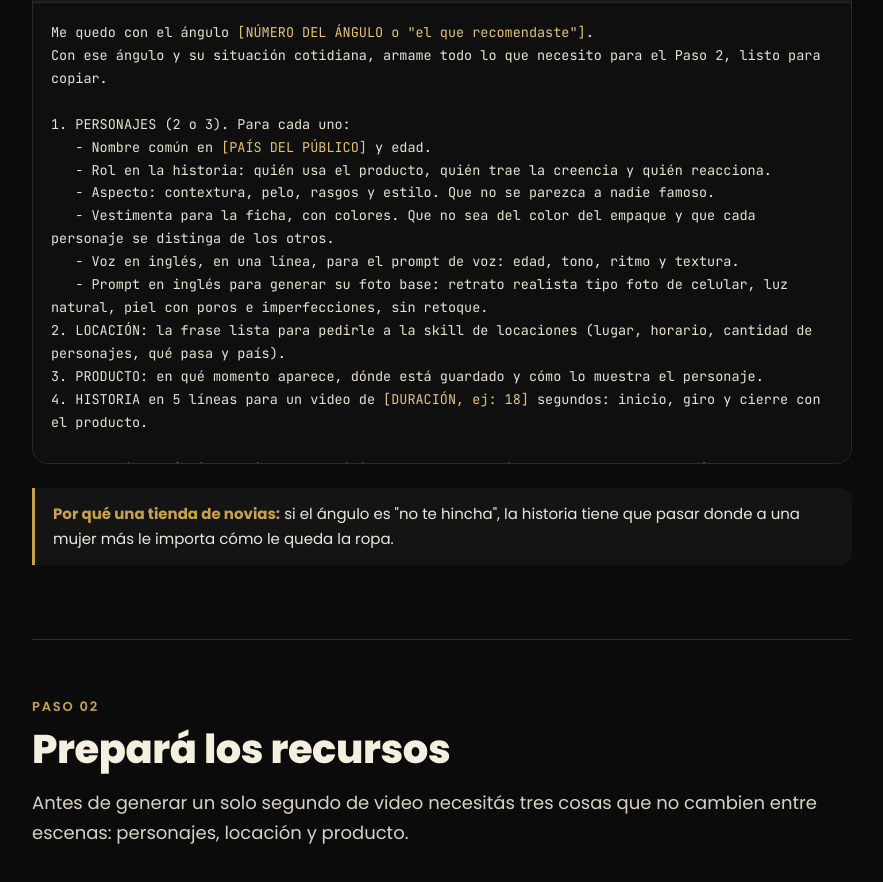
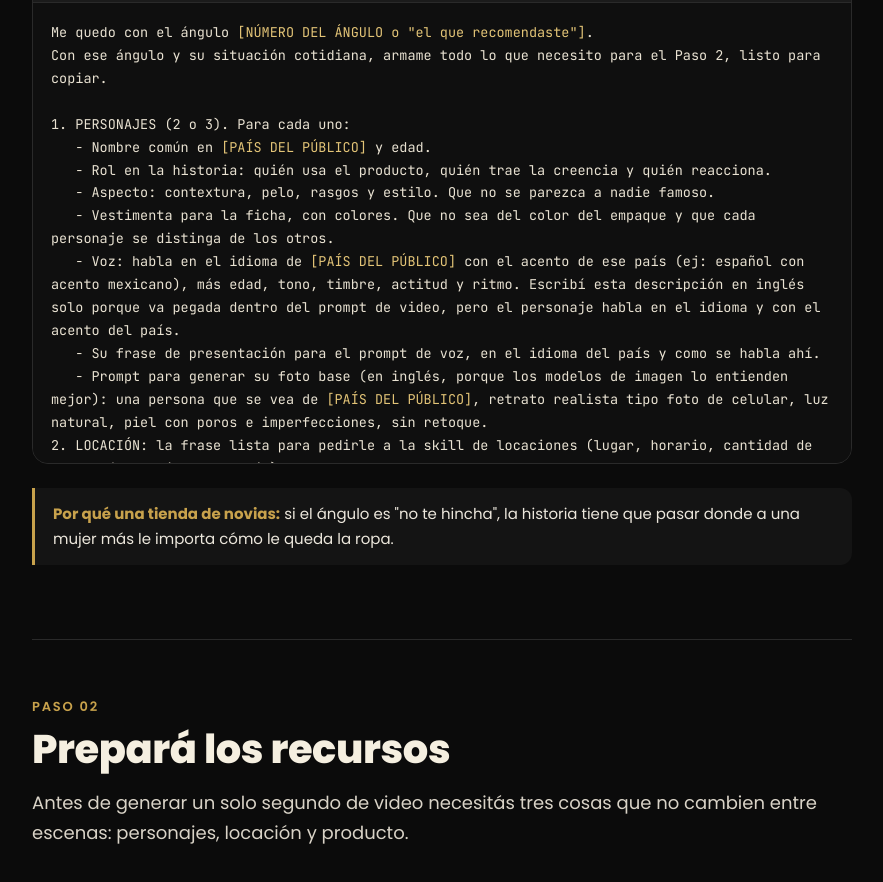
Before and after one commit to ecommastery24/guias, a plain HTML site: page anuncios-micro-drama/index.html in a window 1280 px wide. Shown: the part 3085-3967 px from the top of the page, without its empty margins (198-1081 px from the left). Drawn offline with Linux system fonts and the light colour scheme.

Commit message:
Add files via upload

```diff
--- a/anuncios-micro-drama/index.html
+++ b/anuncios-micro-drama/index.html
@@ -263,11 +263,12 @@ Con ese ángulo y su situación cotidiana, armame todo lo que necesito para el P
    - Rol en la historia: quién usa el producto, quién trae la creencia y quién reacciona.
    - Aspecto: contextura, pelo, rasgos y estilo. Que no se parezca a nadie famoso.
    - Vestimenta para la ficha, con colores. Que no sea del color del empaque y que cada personaje se distinga de los otros.
-   - Voz en inglés, en una línea, para el prompt de voz: edad, tono, ritmo y textura.
-   - Prompt en inglés para generar su foto base: retrato realista tipo foto de celular, luz natural, piel con poros e imperfecciones, sin retoque.
+   - Voz: habla en el idioma de <span class="ph">[PAÍS DEL PÚBLICO]</span> con el acento de ese país (ej: español con acento mexicano), más edad, tono, timbre, actitud y ritmo. Escribí esta descripción en inglés solo porque va pegada dentro del prompt de video, pero el personaje habla en el idioma y con el acento del país.
+   - Su frase de presentación para el prompt de voz, en el idioma del país y como se habla ahí.
+   - Prompt para generar su foto base (en inglés, porque los modelos de imagen lo entienden mejor): una persona que se vea de <span class="ph">[PAÍS DEL PÚBLICO]</span>, retrato realista tipo foto de celular, luz natural, piel con poros e imperfecciones, sin retoque.
 2. LOCACIÓN: la frase lista para pedirle a la skill de locaciones (lugar, horario, cantidad de personajes, qué pasa y país).
 3. PRODUCTO: en qué momento aparece, dónde está guardado y cómo lo muestra el personaje.
-4. HISTORIA en 5 líneas para un video de <span class="ph">[DURACIÓN, ej: 18]</span> segundos: inicio, giro y cierre con el producto.
+4. HISTORIA en 5 líneas para un video de <span class="ph">[DURACIÓN, ej: 18]</span> segundos: inicio, giro y cierre con el producto. Los diálogos, en el idioma y con las expresiones de <span class="ph">[PAÍS DEL PÚBLICO]</span>.
 
 Reglas: mismo público y mismos beneficios que antes. No inventes nada que no esté en lo que te di o en el empaque.</pre></div>
     <div class="note"><b>Por qué una tienda de novias:</b> si el ángulo es "no te hincha", la historia tiene que pasar donde a una mujer más le importa cómo le queda la ropa.</div>
@@ -298,9 +299,9 @@ Same person, same outfit and same hairstyle in all three panels. Exactly one per
     <p class="use"><b>Cómo usarlo:</b> adjuntá la ficha en Seedance 2.5 y pegá el prompt. Lo que cambia entre personajes es la expresión y la voz: cada una tiene que sonar distinta.</p>
     <div class="pc"><div class="pc-top"><div class="tt"><span>Prompt 04</span>Voz y movimiento<span class="tl">· Seedance 2.5</span></div><button class="copy">Copiar</button></div><pre>Animate this character reference sheet exactly as it is: keep the three-panel layout, the white gutters between the panels and the solid light grey background completely fixed for the whole clip. No cuts, no transitions, no morphing between panels, no new people, no new objects. The same <span class="ph">[woman / man]</span> in every panel, with <span class="ph">[her/his]</span> face, hair, body, outfit and accessories identical to the image. Realistic, natural motion, unretouched skin texture, soft even studio light, 5 seconds.
 
-Left panel (face close-up): <span class="ph">[she/he]</span> comes alive with natural micro-expressions. <span class="ph">[She/He]</span> blinks, looks straight into the camera with a <span class="ph">[EXPRESIÓN, ej: calm, self-assured expression with a subtle knowing smile]</span> and says clearly in Spanish, with accurate lip-sync: "<span class="ph">[FRASE, ej: Esta es mi voz y este es mi cuerpo.]</span>" <span class="ph">[Her/His]</span> eyebrows lift slightly on "<span class="ph">[PALABRA DE LA FRASE]</span>", <span class="ph">[her/his]</span> head tilts a few degrees and the loose strands of hair around <span class="ph">[her/his]</span> face move gently.
+Left panel (face close-up): <span class="ph">[she/he]</span> comes alive with natural micro-expressions. <span class="ph">[She/He]</span> blinks, looks straight into the camera with a <span class="ph">[EXPRESIÓN, ej: calm, self-assured expression with a subtle knowing smile]</span> and says clearly in <span class="ph">[IDIOMA, ej: Spanish]</span>, with accurate lip-sync: "<span class="ph">[FRASE EN EL IDIOMA DEL PAÍS, ej: Esta es mi voz y este es mi cuerpo.]</span>" <span class="ph">[Her/His]</span> eyebrows lift slightly on "<span class="ph">[PALABRA DE LA FRASE]</span>", <span class="ph">[her/his]</span> head tilts a few degrees and the loose strands of hair around <span class="ph">[her/his]</span> face move gently.
 
-VOICE (define it exactly like this): <span class="ph">[EDAD Y ORIGEN, ej: a Latin American woman around thirty]</span>, <span class="ph">[ACENTO, ej: neutral Latin American accent]</span>, <span class="ph">[TONO, ej: low-medium pitch]</span>, <span class="ph">[TIMBRE, ej: smooth, velvety and calm]</span>, <span class="ph">[ACTITUD, ej: poised and self-assured]</span>, <span class="ph">[RITMO, ej: slow and unhurried pace]</span>. Clean, close-mic studio recording, no echo.
+VOICE (define it exactly like this): <span class="ph">[EDAD Y ORIGEN, ej: a Latin American woman around thirty]</span>, <span class="ph">[ACENTO DEL PAÍS DEL PÚBLICO, ej: Mexican accent / Spanish from Spain accent / Colombian accent]</span>, <span class="ph">[TONO, ej: low-medium pitch]</span>, <span class="ph">[TIMBRE, ej: smooth, velvety and calm]</span>, <span class="ph">[ACTITUD, ej: poised and self-assured]</span>, <span class="ph">[RITMO, ej: slow and unhurried pace]</span>. Clean, close-mic studio recording, no echo.
 
 Center panel (full body, front): <span class="ph">[her/his]</span> mouth stays closed. <span class="ph">[She/He]</span> stands relaxed and breathes naturally, <span class="ph">[her/his]</span> shoulders rising and falling softly, shifts <span class="ph">[her/his]</span> weight gently from one leg to the other, relaxes <span class="ph">[her/his]</span> fingers and turns <span class="ph">[her/his]</span> head slightly. The camera in this panel slowly tilts up from <span class="ph">[her/his]</span> shoes to <span class="ph">[her/his]</span> face while pushing in a little.
 
@@ -440,7 +441,7 @@ Dividila en escenas de máximo 10 segundos, y cada escena en planos con:
 - como máximo UNA línea de diálogo y de UN solo personaje por plano
 Referenciá personajes, locación y producto siempre con @.
 Empezá cada escena con el bloque de continuidad.
-Prompts en inglés, diálogos en español. El producto aparece solo al final y con la etiqueta legible.</pre></div>
+Prompts en inglés, diálogos en el idioma y con las expresiones de <span class="ph">[PAÍS DEL PÚBLICO]</span>, y que cada personaje mantenga el acento de su voz. El producto aparece solo al final y con la etiqueta legible.</pre></div>
 
     <h3><small>Escena 01</small>El chisme · 0 a 9 segundos</h3>
     <p class="use"><b>Inputs</b> en este orden:</p>
```
